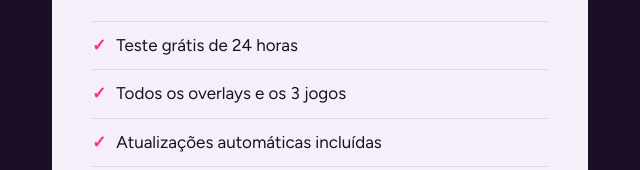
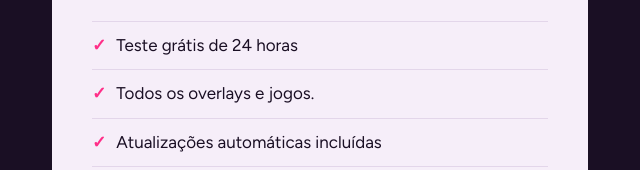
Before and after one commit to MYCKELIVE/myckelive-atualizacoes, a plain HTML site: page index.html in a window 1280 px wide. Shown: the part 3234-3404 px from the top of the page, 612-1252 px from the left. Drawn offline with nearby package versions, Linux system fonts and the light colour scheme.

Commit message:
Update index.html

```diff
--- a/index.html
+++ b/index.html
@@ -289,7 +289,7 @@
           <div class="valor">R$ 100 <small>por mês</small></div>
           <ul>
             <li>Teste grátis de 24 horas</li>
-            <li>Todos os overlays e os 3 jogos</li>
+            <li>Todos os overlays e jogos.</li>
             <li>Atualizações automáticas incluídas</li>
             <li>Pagamento por Pix, liberado na hora</li>
             <li>Suporte pelo WhatsApp</li>
```
